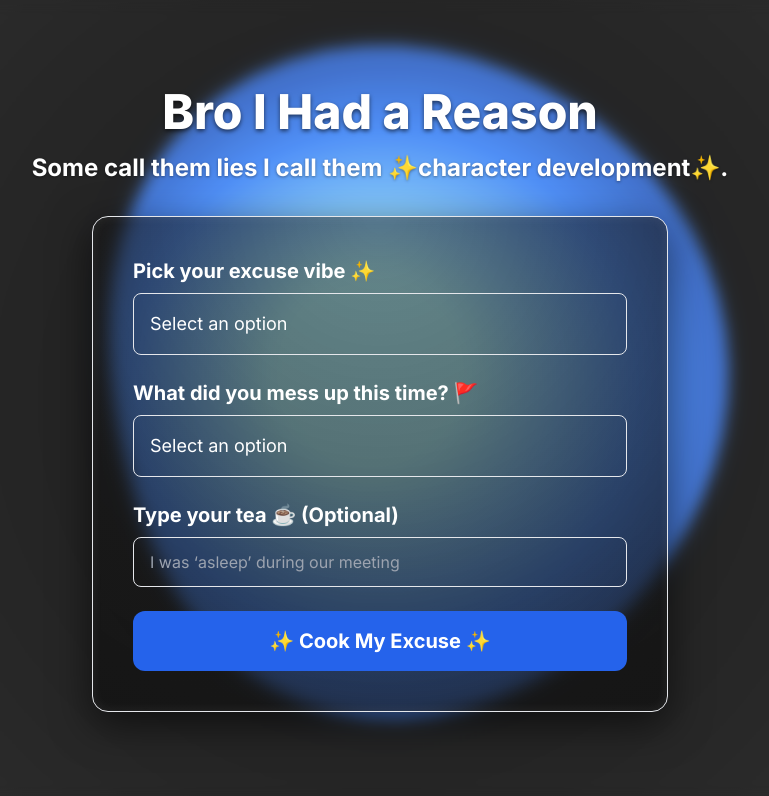
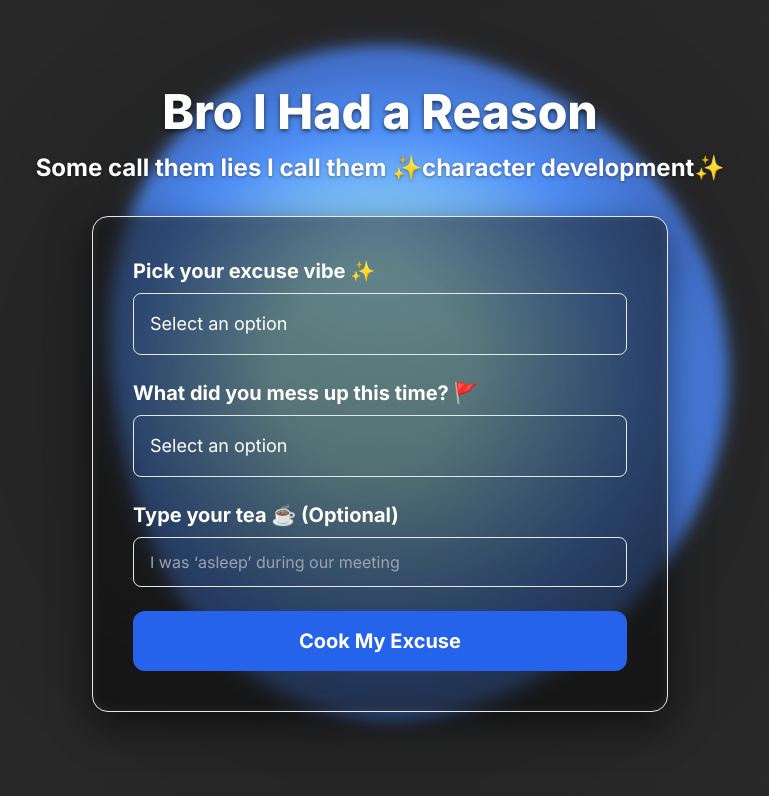
Before and after one commit to Rajdip-Bose/Bro-I-had-a-reason, a Next.js app: page / in a window 1280 px wide. Shown: the top 796 px of the page, without its empty margins (260-1029 px from the left). Built offline with nearby package versions, Linux system fonts and the light colour scheme.

Commit message:
style: remove periods from button text and spans for consistency
The changes remove unnecessary periods from UI text elements to maintain visual consistency across the application. The button text was also simplified by removing decorative sparkles to improve readability.

```diff
--- a/src/app/page.tsx
+++ b/src/app/page.tsx
@@ -228,13 +228,13 @@ const generateExcuse = async () => {
             }}
           >
             {/* Desktop: One single line */}
-            <span className="hidden sm:inline">Some call them lies I call them ✨character development✨.</span>
+            <span className="hidden sm:inline">Some call them lies I call them ✨character development✨</span>
 
             {/* Mobile: Two lines, each stays in one line */}
             <span className="sm:hidden">
               Some call them lies{'\n'}
               <span style={{ whiteSpace: 'nowrap' }}>
-                I call them ✨character development✨.
+                I call them ✨character development✨
               </span>
             </span>
           </p>
@@ -337,7 +337,7 @@ const generateExcuse = async () => {
               onClick={generateExcuse}
               className="mt-6 w-full font-bold rounded-xl px-6 py-4 bg-blue-600 text-white transition-all duration-300 hover:shadow-lg hover:shadow-black/40 hover:bg-blue-700 text-lg sm:text-xl"
             >
-              ✨ Cook My Excuse ✨
+              Cook My Excuse
             </button>
           )}
           {step === 'loading' && (
```
